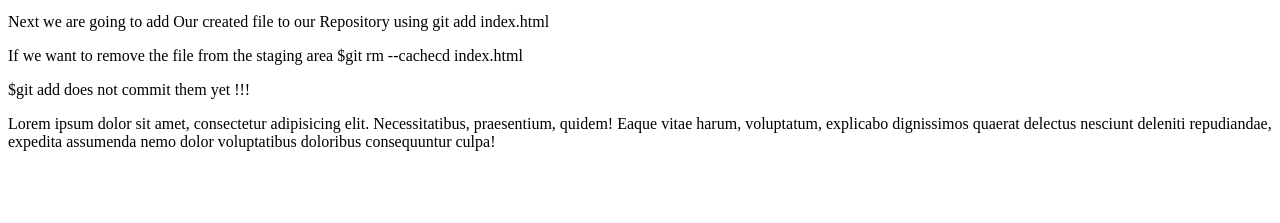
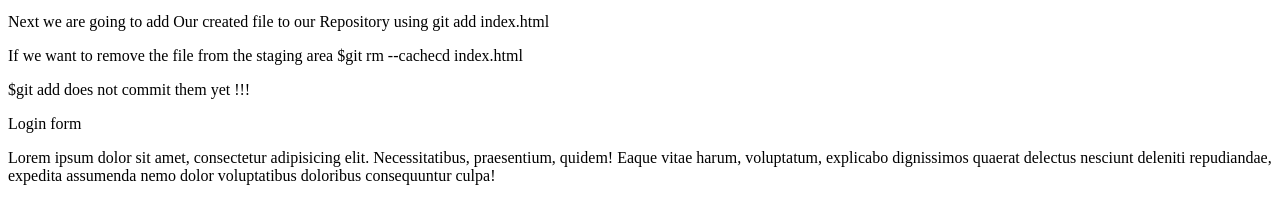
Before and after one commit to Yehan20/test01, a plain HTML site: page index.html in a window 1280 px wide. Shown: the part 101-324 px from the top of the page. Drawn offline with Linux system fonts and the light colour scheme.

Commit message:
Login form

```diff
--- /dev/null
+++ b/dir2/app2.js
@@ -0,0 +1 @@
+console.log('Dir2');
--- a/index.html
+++ b/index.html
@@ -20,7 +20,7 @@
   </p>
 
   <p>$git add does not commit them yet !!!</p>
-
+  <p>Login form</p>
   <p>Lorem ipsum dolor sit amet, consectetur adipisicing elit. Necessitatibus, praesentium, quidem! Eaque vitae harum, voluptatum, explicabo dignissimos quaerat delectus nesciunt deleniti repudiandae, expedita assumenda nemo dolor voluptatibus doloribus consequuntur culpa!</p>
 </body>
 </html>
```
Also changed, not shown: login.html (added, +1 -0 lines), log.txt (added).
